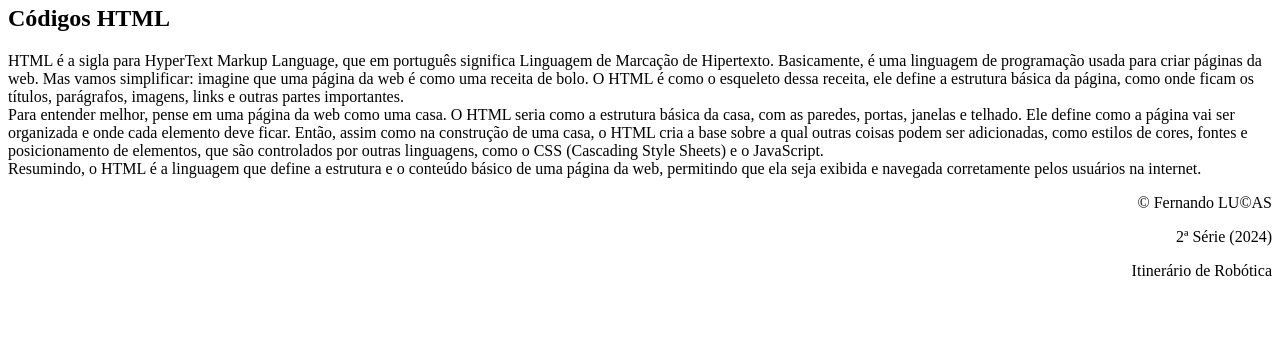
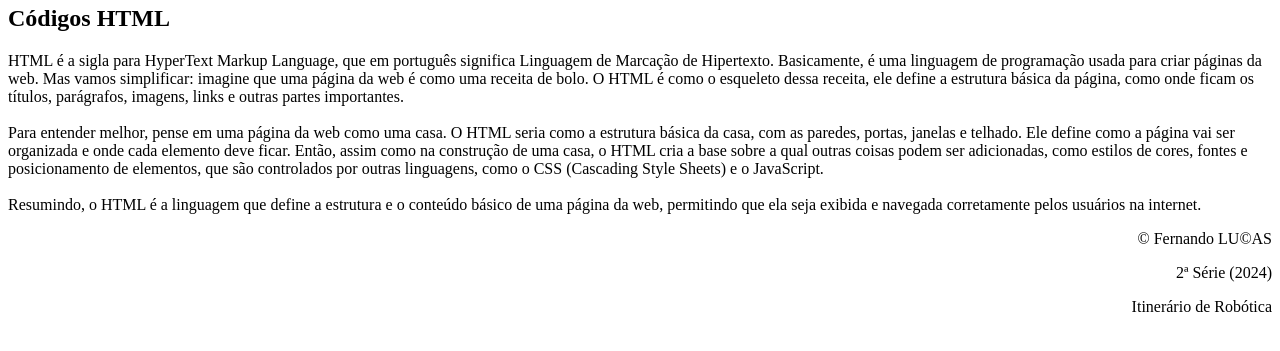
Before and after one commit to FernandoEinstein/Caderno-Digital, a plain HTML site: page aula1.html in a window 1280 px wide. Shown: the part 73-424 px from the top of the page. Drawn offline with Linux system fonts and the light colour scheme.

Commit message:
Aula1.html

```diff
--- a/aula1.html
+++ b/aula1.html
@@ -18,9 +18,9 @@
         </nav>
     </section>
     <h2>Códigos HTML</h2>
-    <p>HTML é a sigla para HyperText Markup Language, que em português significa Linguagem de Marcação de Hipertexto. Basicamente, é uma linguagem de programação usada para criar páginas da web. Mas vamos simplificar: imagine que uma página da web é como uma receita de bolo. O HTML é como o esqueleto dessa receita, ele define a estrutura básica da página, como onde ficam os títulos, parágrafos, imagens, links e outras partes importantes.<br>
+    <p>HTML é a sigla para HyperText Markup Language, que em português significa Linguagem de Marcação de Hipertexto. Basicamente, é uma linguagem de programação usada para criar páginas da web. Mas vamos simplificar: imagine que uma página da web é como uma receita de bolo. O HTML é como o esqueleto dessa receita, ele define a estrutura básica da página, como onde ficam os títulos, parágrafos, imagens, links e outras partes importantes.<br><br>
 
-        Para entender melhor, pense em uma página da web como uma casa. O HTML seria como a estrutura básica da casa, com as paredes, portas, janelas e telhado. Ele define como a página vai ser organizada e onde cada elemento deve ficar. Então, assim como na construção de uma casa, o HTML cria a base sobre a qual outras coisas podem ser adicionadas, como estilos de cores, fontes e posicionamento de elementos, que são controlados por outras linguagens, como o CSS (Cascading Style Sheets) e o JavaScript.<br>
+        Para entender melhor, pense em uma página da web como uma casa. O HTML seria como a estrutura básica da casa, com as paredes, portas, janelas e telhado. Ele define como a página vai ser organizada e onde cada elemento deve ficar. Então, assim como na construção de uma casa, o HTML cria a base sobre a qual outras coisas podem ser adicionadas, como estilos de cores, fontes e posicionamento de elementos, que são controlados por outras linguagens, como o CSS (Cascading Style Sheets) e o JavaScript.<br><br>
 
         Resumindo, o HTML é a linguagem que define a estrutura e o conteúdo básico de uma página da web, permitindo que ela seja exibida e navegada corretamente pelos usuários na internet.</p>
 
```
